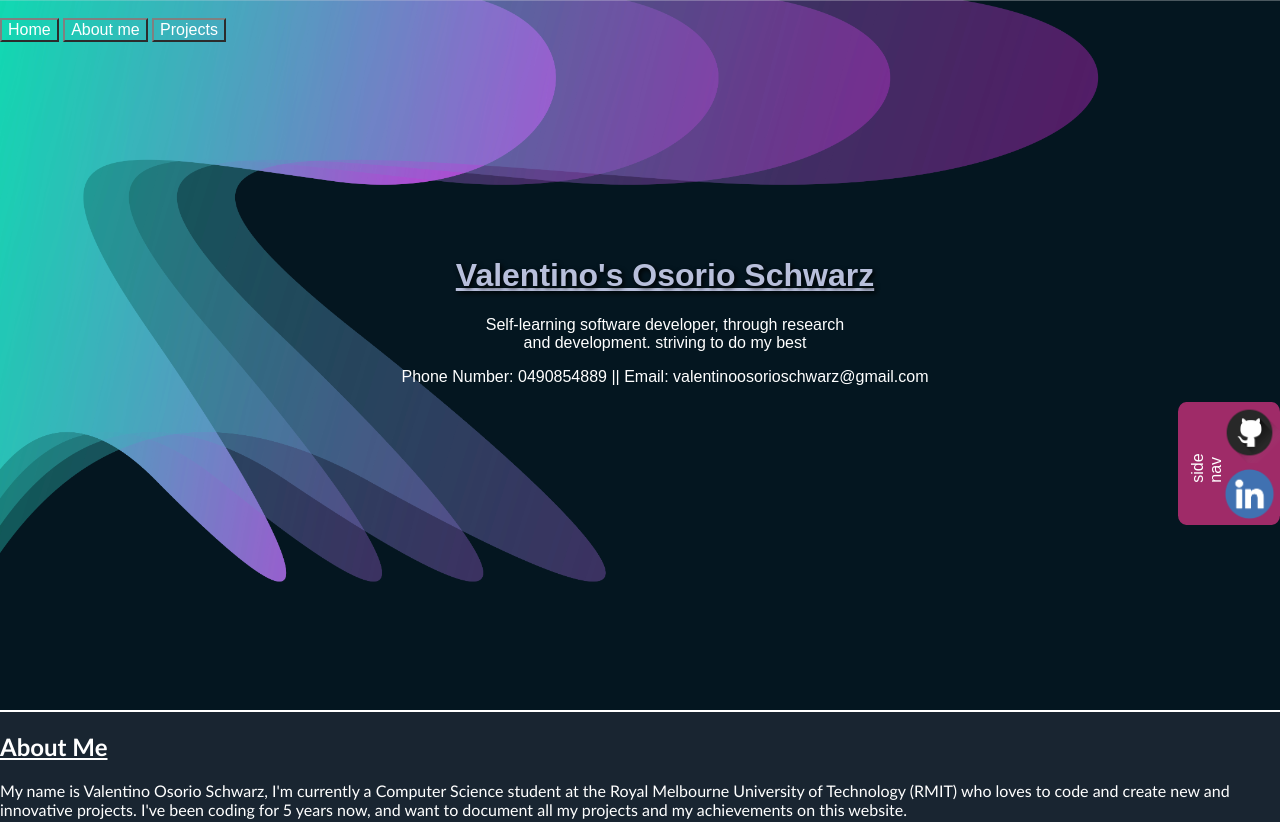
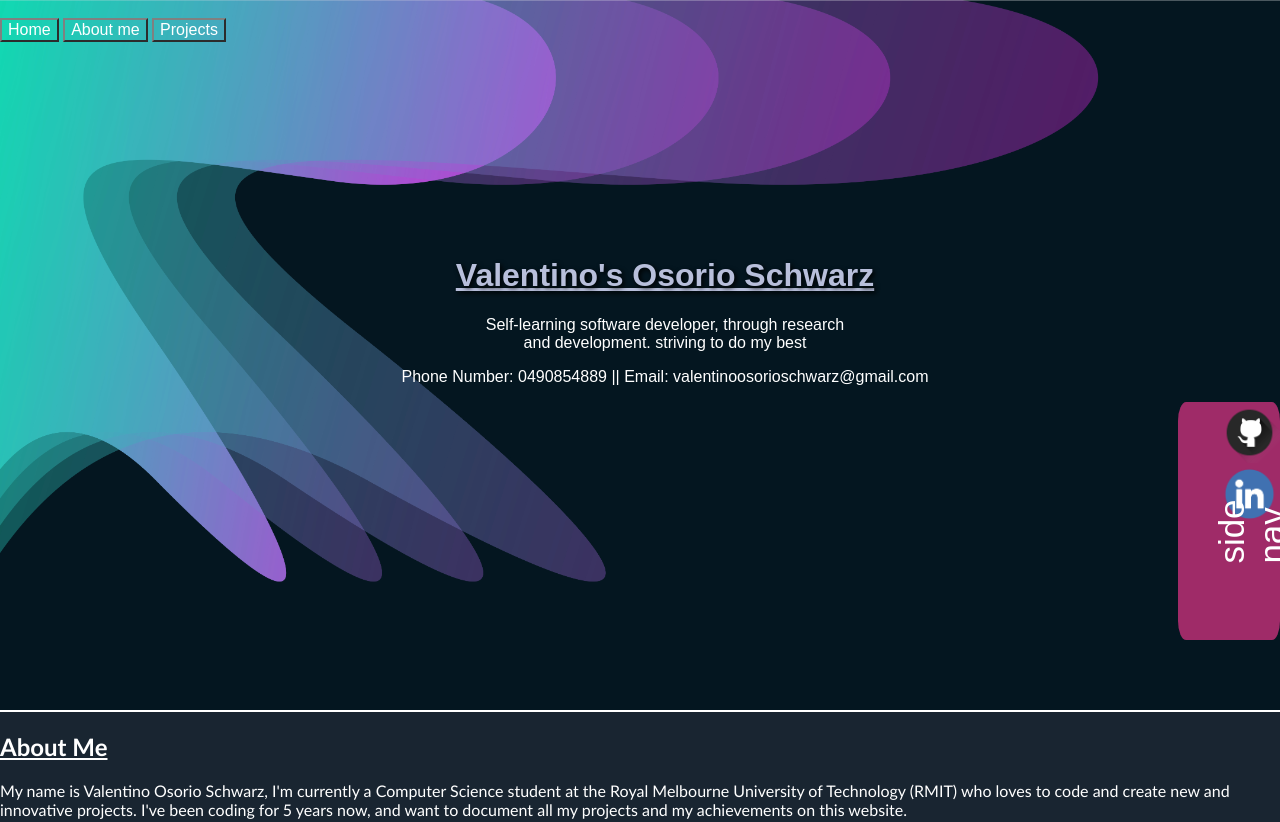
Before and after one commit to LiveLongFlame/Personal-Website, a plain HTML site: page indexPage.html in a window 1280 px wide. Shown: the top 822 px of the page. Drawn offline with Linux system fonts and the light colour scheme.

Commit message:
make text side nav bigger

```diff
--- a/style.css
+++ b/style.css
@@ -150,7 +150,10 @@ button:hover {
 
 .rotated_text{
     transform: rotate(270deg);
-    margin-right: 45px;
+    transform-origin:center;
+    margin-right: 30px;
+    margin-top: 30px;
+    font-size:35px ;
 }
 #gitHub_btn, #linkedIn_btn{
     max-width: 60%;
```
